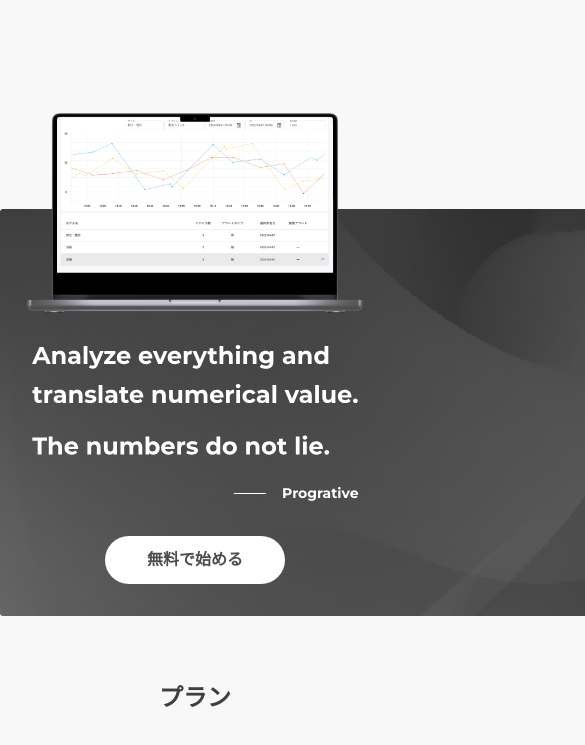
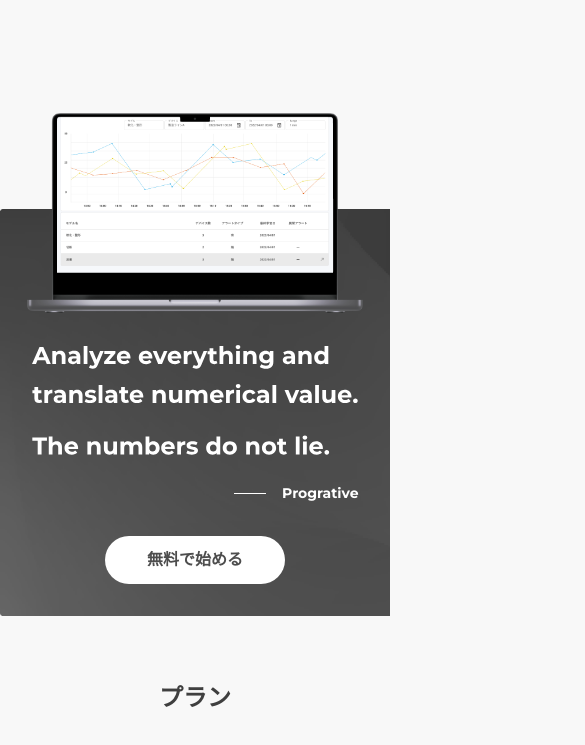
Before and after one commit to sa-tsuki/basic-level-1-4, a plain HTML site: page index.html in a window 390 px wide. Shown: the part 76-821 px from the top of the page, 585 px wide, since content can reach past the window. Drawn offline with nearby package versions, Linux system fonts and the light colour scheme.

Commit message:
scss修正

```diff
--- a/assets/css/style.scss
+++ b/assets/css/style.scss
@@ -487,8 +487,11 @@ footer {
 
   .visual {
     padding: 0;
-    margin-top: 231px;
+    margin-top: 0;
+    padding-top: 231px;
     margin-bottom: 64px;
+    width: 100vw;
+    overflow-x: hidden;
 
     &__container {
       & > img {
```
Also changed, not shown: assets/css/style.css, 1 other file.
